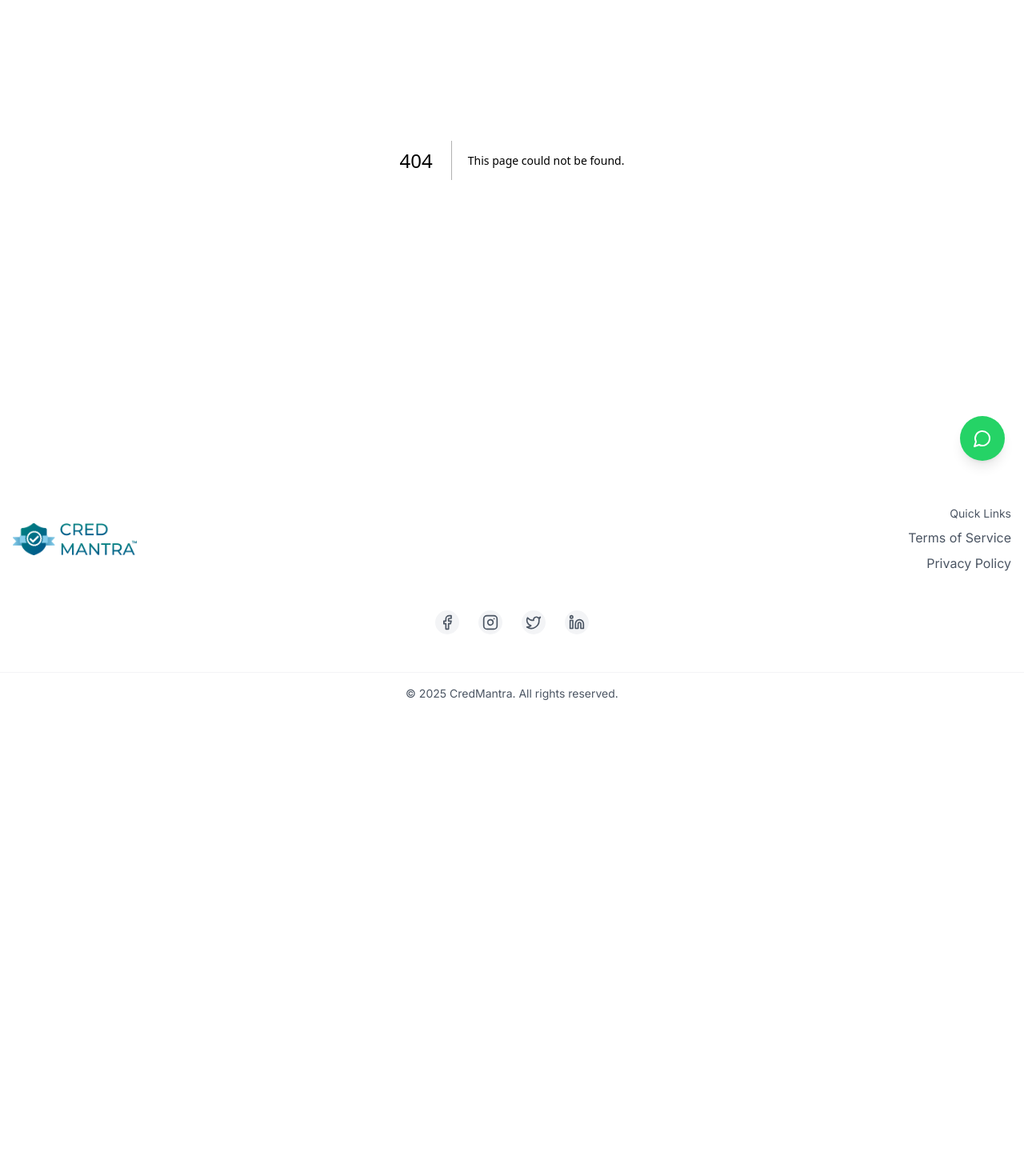
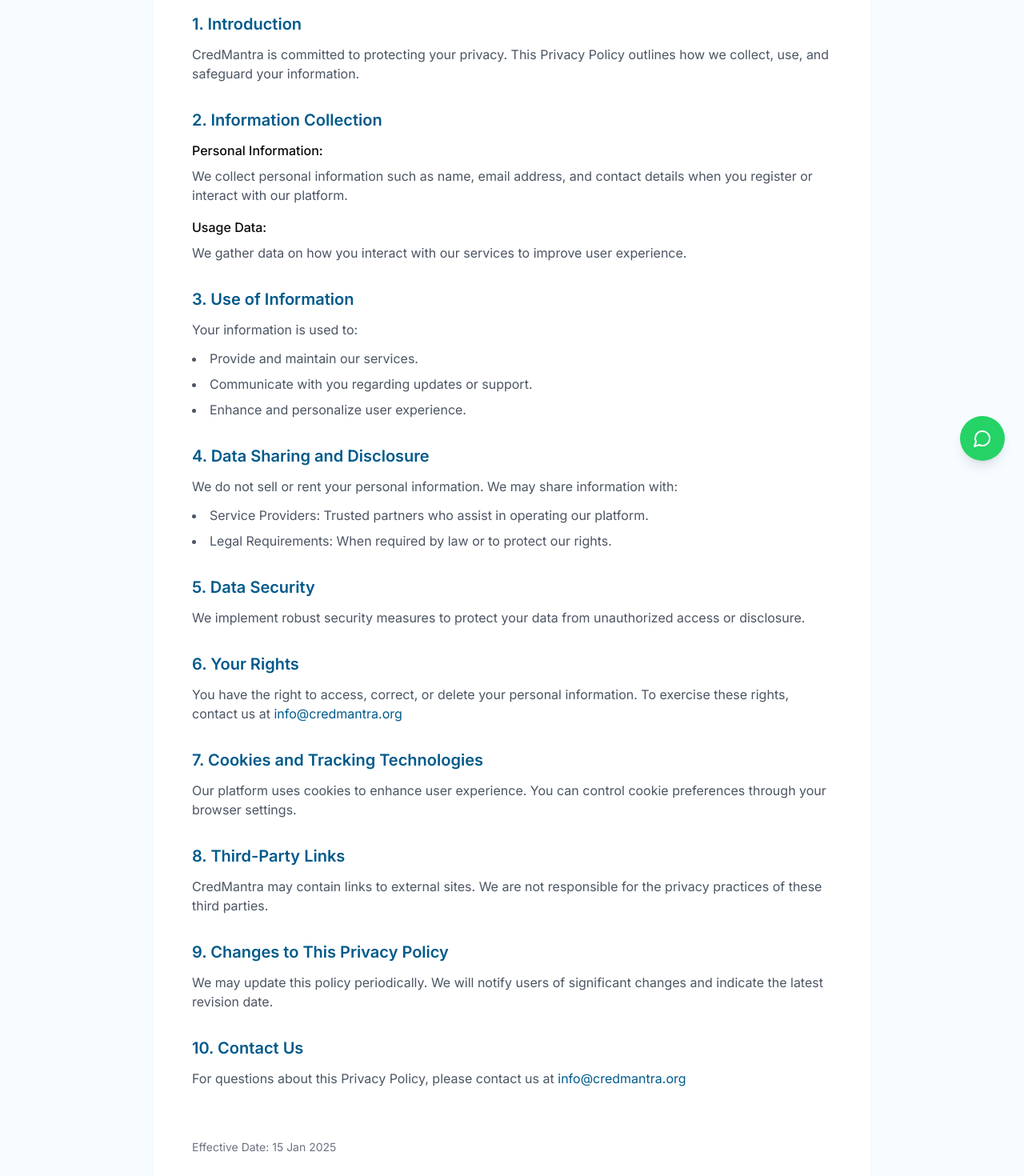
Before and after one commit to sonalipcodiste/credmantra_bolt_v1, a Next.js app: page /privacy-policy in a window 1280 px wide. Before the commit this address had no page. Shown: the part 200-1670 px from the top of the page at 80% size. Before the commit the page ends 1093 px from the top, so only its background shows below. Built offline with nearby package versions, Linux system fonts and the light colour scheme.

Commit message:
Add Privacy Policy Page

```diff
--- /dev/null
+++ b/app/privacy-policy/page.tsx
@@ -0,0 +1,122 @@
+"use client";
+
+import { motion } from "framer-motion";
+
+const PrivacyPolicyPage = () => {
+  return (
+    <div className="min-h-screen bg-[#F6FCFF] pt-24 pb-16">
+      <motion.div
+        initial={{ opacity: 0, y: 20 }}
+        animate={{ opacity: 1, y: 0 }}
+        transition={{ duration: 0.5 }}
+        className="container mx-auto px-4"
+      >
+        <div className="max-w-4xl mx-auto bg-white rounded-2xl shadow-sm p-8 md:p-12">
+          <h1 className="text-3xl md:text-4xl font-bold mb-8 text-[#005A8B]">Privacy Policy</h1>
+
+          <div className="space-y-8">
+            <section>
+              <h2 className="text-xl font-semibold mb-3 text-[#005A8B]">1. Introduction</h2>
+              <p className="text-gray-600">
+                CredMantra is committed to protecting your privacy. This Privacy Policy outlines how we collect, use, and safeguard your information.
+              </p>
+            </section>
+
+            <section>
+              <h2 className="text-xl font-semibold mb-3 text-[#005A8B]">2. Information Collection</h2>
+              <div className="space-y-4">
+                <div>
+                  <h3 className="font-medium mb-2">Personal Information:</h3>
+                  <p className="text-gray-600">
+                    We collect personal information such as name, email address, and contact details when you register or interact with our platform.
+                  </p>
+                </div>
+                <div>
+                  <h3 className="font-medium mb-2">Usage Data:</h3>
+                  <p className="text-gray-600">
+                    We gather data on how you interact with our services to improve user experience.
+                  </p>
+                </div>
+              </div>
+            </section>
+
+            <section>
+              <h2 className="text-xl font-semibold mb-3 text-[#005A8B]">3. Use of Information</h2>
+              <p className="text-gray-600 mb-3">Your information is used to:</p>
+              <ul className="list-disc list-inside text-gray-600 space-y-2">
+                <li>Provide and maintain our services.</li>
+                <li>Communicate with you regarding updates or support.</li>
+                <li>Enhance and personalize user experience.</li>
+              </ul>
+            </section>
+
+            <section>
+              <h2 className="text-xl font-semibold mb-3 text-[#005A8B]">4. Data Sharing and Disclosure</h2>
+              <p className="text-gray-600 mb-3">
+                We do not sell or rent your personal information. We may share information with:
+              </p>
+              <ul className="list-disc list-inside text-gray-600 space-y-2">
+                <li>Service Providers: Trusted partners who assist in operating our platform.</li>
+                <li>Legal Requirements: When required by law or to protect our rights.</li>
+              </ul>
+            </section>
+
+            <section>
+              <h2 className="text-xl font-semibold mb-3 text-[#005A8B]">5. Data Security</h2>
+              <p className="text-gray-600">
+                We implement robust security measures to protect your data from unauthorized access or disclosure.
+              </p>
+            </section>
+
+            <section>
+              <h2 className="text-xl font-semibold mb-3 text-[#005A8B]">6. Your Rights</h2>
+              <p className="text-gray-600">
+                You have the right to access, correct, or delete your personal information. To exercise these rights, contact us at{" "}
+                <a href="mailto:info@credmantra.org" className="text-[#005A8B] hover:underline">
+                  info@credmantra.org
+                </a>
+              </p>
+            </section>
+
+            <section>
+              <h2 className="text-xl font-semibold mb-3 text-[#005A8B]">7. Cookies and Tracking Technologies</h2>
+              <p className="text-gray-600">
+                Our platform uses cookies to enhance user experience. You can control cookie preferences through your browser settings.
+              </p>
+            </section>
+
+            <section>
+              <h2 className="text-xl font-semibold mb-3 text-[#005A8B]">8. Third-Party Links</h2>
+              <p className="text-gray-600">
+                CredMantra may contain links to external sites. We are not responsible for the privacy practices of these third parties.
+              </p>
+            </section>
+
+            <section>
+              <h2 className="text-xl font-semibold mb-3 text-[#005A8B]">9. Changes to This Privacy Policy</h2>
+              <p className="text-gray-600">
+                We may update this policy periodically. We will notify users of significant changes and indicate the latest revision date.
+              </p>
+            </section>
+
+            <section>
+              <h2 className="text-xl font-semibold mb-3 text-[#005A8B]">10. Contact Us</h2>
+              <p className="text-gray-600">
+                For questions about this Privacy Policy, please contact us at{" "}
+                <a href="mailto:info@credmantra.org" className="text-[#005A8B] hover:underline">
+                  info@credmantra.org
+                </a>
+              </p>
+            </section>
+
+            <div className="text-sm text-gray-500 pt-8">
+              <p>Effective Date: 15 Jan 2025</p>
+            </div>
+          </div>
+        </div>
+      </motion.div>
+    </div>
+  );
+};
+
+export default PrivacyPolicyPage;
--- a/components/sections/Footer.tsx
+++ b/components/sections/Footer.tsx
@@ -100,16 +100,16 @@ const Footer = () => {
 								Quick Links
 							</div>
 							<Link
-								href="#"
+								href="/privacy-policy"
 								className="text-gray-600 hover:text-gray-900 transition-colors"
 							>
-								Terms of Service
+								Privacy Policy
 							</Link>
 							<Link
 								href="#"
 								className="text-gray-600 hover:text-gray-900 transition-colors"
 							>
-								Privacy Policy
+								Terms of Service
 							</Link>
 						</div>
 					</div>
```
